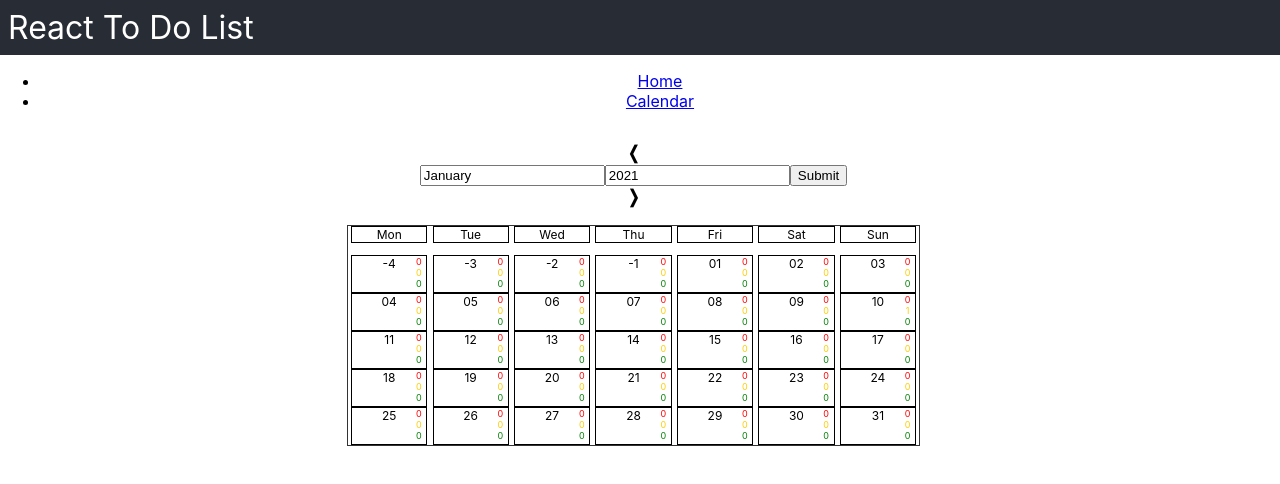
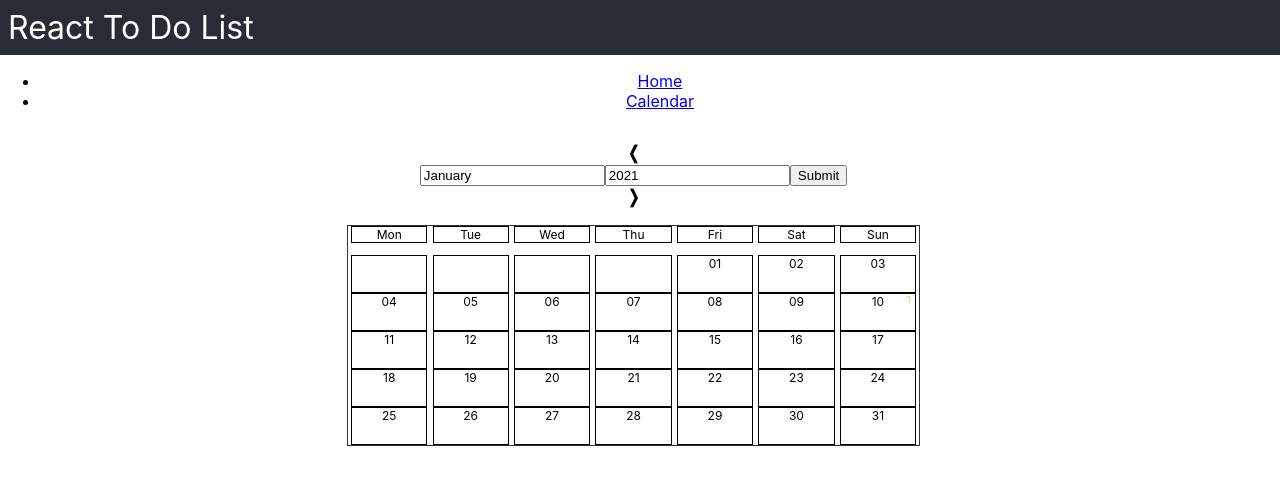
Before and after one commit to Skyrlon/react-todo-list, a React (Create React App) app: page /calendar in a window 1280 px wide. Both pictures are taken after a click on the element 253 px from the left and 496 px from the top of the page. Shown: the top 484 px of the page. Built offline with nearby package versions, Linux system fonts and the light colour scheme.

Commit message:
todo numbers in month show only when superior to 0

```diff
--- a/src/components/Calendar.jsx
+++ b/src/components/Calendar.jsx
@@ -174,7 +174,6 @@ const Calendar = ({ todos }) => {
       let days = [];
       for (let i = 0; i < daysInMonth; i++) {
         days.push({
-          id: i,
           name: new Intl.DateTimeFormat("en-US", { weekday: "long" }).format(
             new Date(`${i + 1} ${dateAsked}`)
           ),
@@ -190,7 +189,7 @@ const Calendar = ({ todos }) => {
       });
       let daysBeforeFirstDay = weekDaysNames.indexOf(array[0].days[0].name);
       for (let j = 0; j < daysBeforeFirstDay; j++) {
-        array[0].days.unshift({ id: -j - 1, name: "", number: -j - 1 });
+        array[0].days.unshift({ name: "", number: -j - 1 });
       }
       let daysAfterLastDay =
         weekDaysNames.length -
@@ -198,7 +197,6 @@ const Calendar = ({ todos }) => {
           1);
       for (let k = 0; k < daysAfterLastDay; k++) {
         array[0].days.push({
-          id: array[0].days.length,
           name: "",
           number: array[0].days.length + 1,
         });
@@ -351,18 +349,25 @@ const Calendar = ({ todos }) => {
               <div key={month.number} className="month">
                 {month.days.map((day) => (
                   <div className="month_day" key={day.number}>
-                    <div className="month_day-number">{day.number}</div>
+                    <div className="month_day-number">
+                      {day.name ? day.number : ""}
+                    </div>
                     <div className="month_day-todo">
                       {["hight", "medium", "low"].map((priority) => (
                         <div key={priority} className={`priority-${priority}`}>
-                          {
-                            todos.filter(
-                              (todo) =>
-                                todo.priority === priority &&
-                                todo.deadline ===
-                                  `${year}-${month.number}-${day.number}`
-                            ).length
-                          }
+                          {todos.filter(
+                            (todo) =>
+                              todo.priority === priority &&
+                              todo.deadline ===
+                                `${year}-${month.number}-${day.number}`
+                          ).length
+                            ? todos.filter(
+                                (todo) =>
+                                  todo.priority === priority &&
+                                  todo.deadline ===
+                                    `${year}-${month.number}-${day.number}`
+                              ).length
+                            : ""}
                         </div>
                       ))}
                     </div>
```
